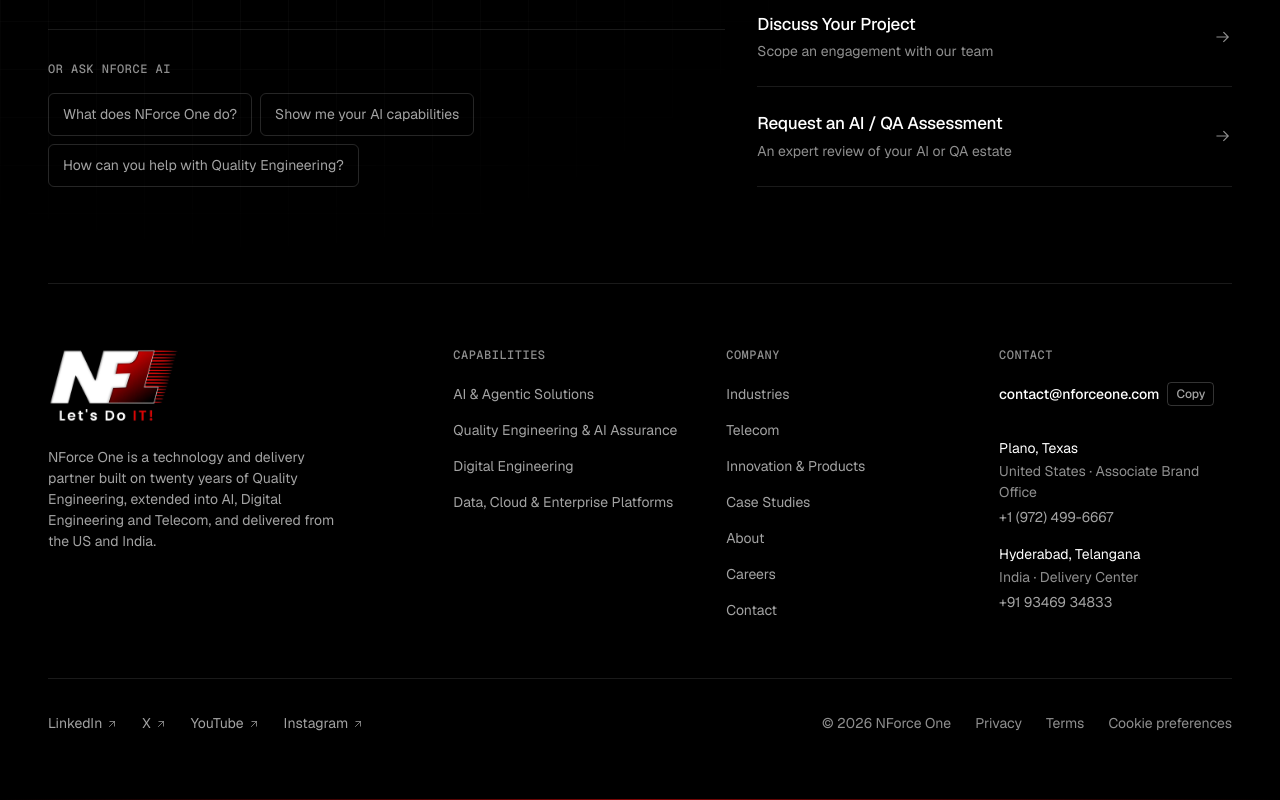
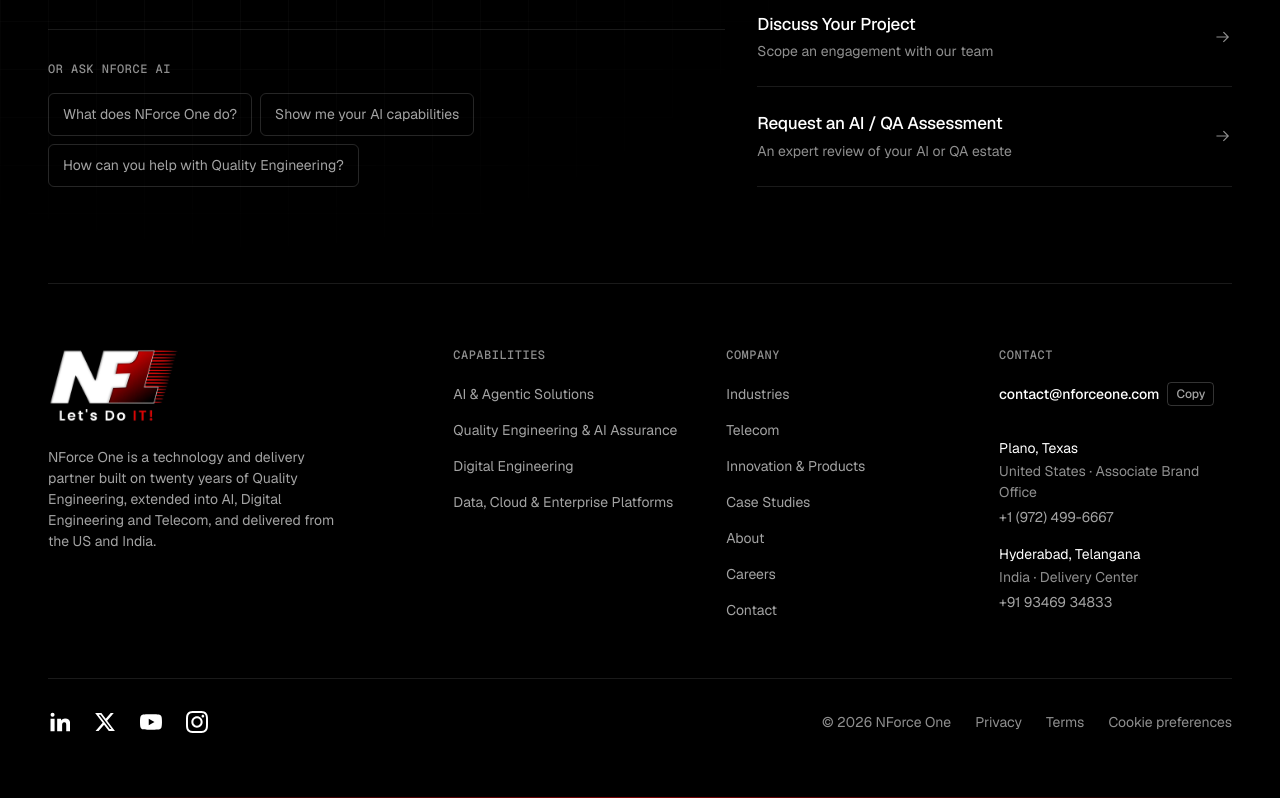
Before and after one commit to Sainikish/nforceone-prototype, a Next.js app: page / in a window 1280 px wide. Shown: the part 6040-6840 px from the top of the page. Built offline with nearby package versions, Linux system fonts and the light colour scheme; no server answers.

Commit message:
Changed the icons and animations of social media handles

```diff
--- a/src/components/layout/Footer.tsx
+++ b/src/components/layout/Footer.tsx
@@ -4,8 +4,8 @@
 import { site } from "@/content/site";
 import { CopyEmail } from "@/components/ui/CopyEmail";
 import { CookiePreferencesLink } from "@/components/ui/CookieConsent";
-import { ArrowUpRight } from "@/components/ui/icons";
 import { Phone } from "@/components/ui/Phone";
+import { AnimatedSocialIcon } from "@/components/ui/AnimatedSocialIcon";
 
 const company = [
   { label: "Industries", href: "/industries" },
@@ -78,19 +78,10 @@
           </div>
 
           <div className="mt-14 flex flex-col gap-6 border-t border-white/10 pt-8 md:flex-row md:items-center md:justify-between">
-            <ul className="flex flex-wrap gap-x-6 gap-y-2">
+            <ul className="flex items-center gap-6">
               {site.social.map((s) => (
-                <li key={s.href}>
-                  <a
-                    href={s.href}
-                    target="_blank"
-                    rel="noopener noreferrer"
-                    className="group inline-flex items-center gap-1 t-small text-gray-400 hover:text-white"
-                  >
-                    {s.label}
-                    <ArrowUpRight className="arrow-diag" size={12} />
-                    <span className="sr-only">(opens in a new tab)</span>
-                  </a>
+                <li key={s.href} className="inline-flex items-center">
+                  <AnimatedSocialIcon platform={s.label} href={s.href} size={22} />
                 </li>
               ))}
             </ul>
--- /dev/null
+++ b/src/components/ui/AnimatedSocialIcon.tsx
@@ -0,0 +1,144 @@
+"use client";
+
+import { useId } from "react";
+
+export interface AnimatedSocialIconProps {
+  platform: string;
+  href: string;
+  label?: string;
+  size?: number;
+  className?: string;
+}
+
+interface IconDefinition {
+  viewBox: string;
+  path: string;
+  evenOdd?: boolean;
+}
+
+/**
+ * High-precision vector paths matching the reference recording brand symbols.
+ * Standalone glyphs with optical weighting and zero extra badges/containers.
+ */
+const ICONS: Record<string, IconDefinition> = {
+  linkedin: {
+    viewBox: "0 0 24 24",
+    // Standalone "in" glyph matching reference recording:
+    path: "M4.98 1.8a2.2 2.2 0 1 0 0 4.4 2.2 2.2 0 0 0 0-4.4zM2.75 8.5h4.45V22H2.75V8.5zm7.25 0h4.2v1.9h.1c.6-1.1 2.1-2.2 4.4-2.2 4.7 0 5.6 3.1 5.6 7.1V22h-4.4v-6.3c0-1.5 0-3.4-2.1-3.4s-2.4 1.6-2.4 3.3V22H10V8.5z",
+  },
+  x: {
+    viewBox: "0 0 24 24",
+    // Official X brand glyph:
+    path: "M18.244 2.25h3.308l-7.227 8.26 8.502 11.24H16.17l-5.214-6.817L4.99 21.75H1.68l7.73-8.835L1.254 2.25H8.08l4.713 6.231zm-1.161 17.52h1.833L7.084 4.126H5.117z",
+  },
+  twitter: {
+    viewBox: "0 0 24 24",
+    path: "M18.244 2.25h3.308l-7.227 8.26 8.502 11.24H16.17l-5.214-6.817L4.99 21.75H1.68l7.73-8.835L1.254 2.25H8.08l4.713 6.231zm-1.161 17.52h1.833L7.084 4.126H5.117z",
+  },
+  youtube: {
+    viewBox: "0 0 24 24",
+    // YouTube play button glyph with hollow centered play triangle:
+    path: "M23.498 6.186a3.016 3.016 0 0 0-2.122-2.136C19.505 3.545 12 3.545 12 3.545s-7.505 0-9.377.505A3.017 3.017 0 0 0 .502 6.186C0 8.07 0 12 0 12s0 3.93.502 5.814a3.016 3.016 0 0 0 2.122 2.136c1.871.505 9.376.505 9.376.505s7.505 0 9.377-.505a3.015 3.015 0 0 0 2.122-2.136C24 15.93 24 12 24 12s0-3.93-.502-5.814zM9.545 15.568V8.432L15.818 12l-6.273 3.568z",
+    evenOdd: true,
+  },
+  instagram: {
+    viewBox: "0 0 24 24",
+    // Instagram camera glyph:
+    path: "M12 2.163c3.204 0 3.584.012 4.85.07 3.252.148 4.771 1.691 4.919 4.919.058 1.265.069 1.645.069 4.849 0 3.205-.012 3.584-.069 4.849-.149 3.225-1.664 4.771-4.919 4.919-1.266.058-1.644.07-4.85.07-3.204 0-3.584-.012-4.849-.07-3.26-.149-4.771-1.699-4.919-4.92-.058-1.265-.07-1.644-.07-4.849 0-3.204.013-3.583.07-4.849.149-3.227 1.664-4.771 4.919-4.919 1.266-.057 1.645-.069 4.849-.069zm0-2.163c-3.259 0-3.667.014-4.947.072-4.358.2-6.78 2.618-6.98 6.98-.059 1.281-.073 1.689-.073 4.948 0 3.259.014 3.668.072 4.948.2 4.358 2.618 6.78 6.98 6.98 1.281.058 1.689.072 4.948.072 3.259 0 3.668-.014 4.948-.072 4.354-.2 6.782-2.618 6.979-6.98.059-1.28.073-1.689.073-4.948 0-3.259-.014-3.667-.072-4.947-.196-4.354-2.617-6.78-6.979-6.98-1.281-.059-1.69-.073-4.949-.073zm0 5.838c-3.403 0-6.162 2.759-6.162 6.162s2.759 6.163 6.162 6.163 6.162-2.759 6.162-6.163c0-3.403-2.759-6.162-6.162-6.162zm0 10.162c-2.209 0-4-1.79-4-4 0-2.209 1.791-4 4-4s4 1.791 4 4c0 2.21-1.791 4-4 4zm6.406-11.845c-.796 0-1.441.645-1.441 1.44s.645 1.44 1.441 1.44c.795 0 1.439-.645 1.439-1.44s-.644-1.44-1.439-1.44z",
+    evenOdd: true,
+  },
+  facebook: {
+    viewBox: "0 0 24 24",
+    // Standalone lowercase "f" glyph:
+    path: "M13.397 20.997v-8.196h2.765l.411-3.209h-3.176V7.548c0-.926.258-1.56 1.587-1.56h1.684V3.127A22.336 22.336 0 0 0 14.201 3c-2.444 0-4.122 1.492-4.122 4.231v2.355H7.332v3.209h2.753v8.202h3.312z",
+  },
+  shopify: {
+    viewBox: "0 0 24 24",
+    // Standalone Shopify shopping bag glyph:
+    path: "M21.579 6.883c-.15-.45-.53-.78-.99-.86l-4.52-.79c-.06-.01-.13-.02-.19-.02L13.82 2.2a1.64 1.64 0 0 0-1.4-.87c-.08 0-.16 0-.24.02-.5.09-.9.43-1.07.89l-1.9 4.88-3.05.53a1.47 1.47 0 0 0-1.2 1.34c0 .07 0 .14.01.21l1.52 11.75a2.2 2.2 0 0 0 2.18 1.92h9.52a2.2 2.2 0 0 0 2.18-1.92l2.25-13.06c.07-.36-.01-.73-.2-1.01zM12.44 3.73c.12-.31.33-.42.47-.45.09.21.36.87.69 1.68l-2.6.45 1.44-3.68zm-.83 14.88c-1.89 0-3.07-1.26-3.07-3.05 0-2.31 1.97-3.79 4.82-4.04l.79-.07v-.47c0-.98-.67-1.55-1.74-1.55-.95 0-1.63.43-1.94 1.15l-1.39-.77c.61-1.35 1.89-2.03 3.42-2.03 2.06 0 3.39 1.13 3.39 3.12v4.86c0 .76.15 1.13.3 1.38h-1.66c-.14-.23-.23-.62-.24-1.08-.55.84-1.46 1.47-2.68 1.47zm.79-5.74c-1.73.17-2.92.93-2.92 2.45 0 1.05.69 1.77 1.79 1.77.96 0 1.67-.52 1.98-1.33v-2.89h-.85z",
+  },
+};
+
+export function AnimatedSocialIcon({
+  platform,
+  href,
+  label,
+  size = 22,
+  className = "",
+}: AnimatedSocialIconProps) {
+  const rawId = useId();
+  const safeGradientId = `social-grad-${rawId.replace(/[^a-zA-Z0-9_-]/g, "")}`;
+
+  const key = platform.trim().toLowerCase();
+  const icon = ICONS[key] ?? ICONS.x;
+  const accessibleLabel = label ?? platform;
+
+  return (
+    <a
+      href={href}
+      target="_blank"
+      rel="noopener noreferrer"
+      aria-label={accessibleLabel}
+      className={`group relative inline-flex items-center justify-center rounded-sm transition-transform duration-200 focus-visible:outline-none focus-visible:ring-2 focus-visible:ring-white/70 focus-visible:ring-offset-2 focus-visible:ring-offset-black ${className}`}
+      style={{ width: size, height: size }}
+    >
+      <span className="relative block h-full w-full overflow-hidden">
+        {/* Layer 1: Solid White Default SVG (slides UP and exits on hover/focus) */}
+        <span
+          aria-hidden="true"
+          className="absolute inset-0 flex items-center justify-center text-white transition-transform duration-[380ms] ease-[cubic-bezier(0.25,1,0.5,1)] will-change-transform group-hover:-translate-y-[110%] group-focus-visible:-translate-y-[110%] motion-reduce:transition-none"
+        >
+          <svg
+            viewBox={icon.viewBox}
+            width={size}
+            height={size}
+            fill="currentColor"
+            className="block"
+          >
+            <path
+              fillRule={icon.evenOdd ? "evenodd" : undefined}
+              clipRule={icon.evenOdd ? "evenodd" : undefined}
+              d={icon.path}
+            />
+          </svg>
+        </span>
+
+        {/* Layer 2: Gradient SVG (slides UP from bottom into place on hover/focus) */}
+        <span
+          aria-hidden="true"
+          className="absolute inset-0 flex items-center justify-center translate-y-[110%] transition-transform duration-[380ms] ease-[cubic-bezier(0.25,1,0.5,1)] will-change-transform group-hover:translate-y-0 group-focus-visible:translate-y-0 motion-reduce:transition-none motion-reduce:group-hover:translate-y-0"
+        >
+          <svg
+            viewBox={icon.viewBox}
+            width={size}
+            height={size}
+            className="block"
+          >
+            <defs>
+              <linearGradient
+                id={safeGradientId}
+                x1="0%"
+                y1="10%"
+                x2="100%"
+                y2="90%"
+              >
+                <stop offset="0%" stopColor="#ec3784" />
+                <stop offset="28%" stopColor="#f86548" />
+                <stop offset="68%" stopColor="#fa8c3d" />
+                <stop offset="100%" stopColor="#fac348" />
+              </linearGradient>
+            </defs>
+            <path
+              fill={`url(#${safeGradientId})`}
+              fillRule={icon.evenOdd ? "evenodd" : undefined}
+              clipRule={icon.evenOdd ? "evenodd" : undefined}
+              d={icon.path}
+            />
+          </svg>
+        </span>
+      </span>
+
+      <span className="sr-only">{accessibleLabel} (opens in a new tab)</span>
+    </a>
+  );
+}
```
